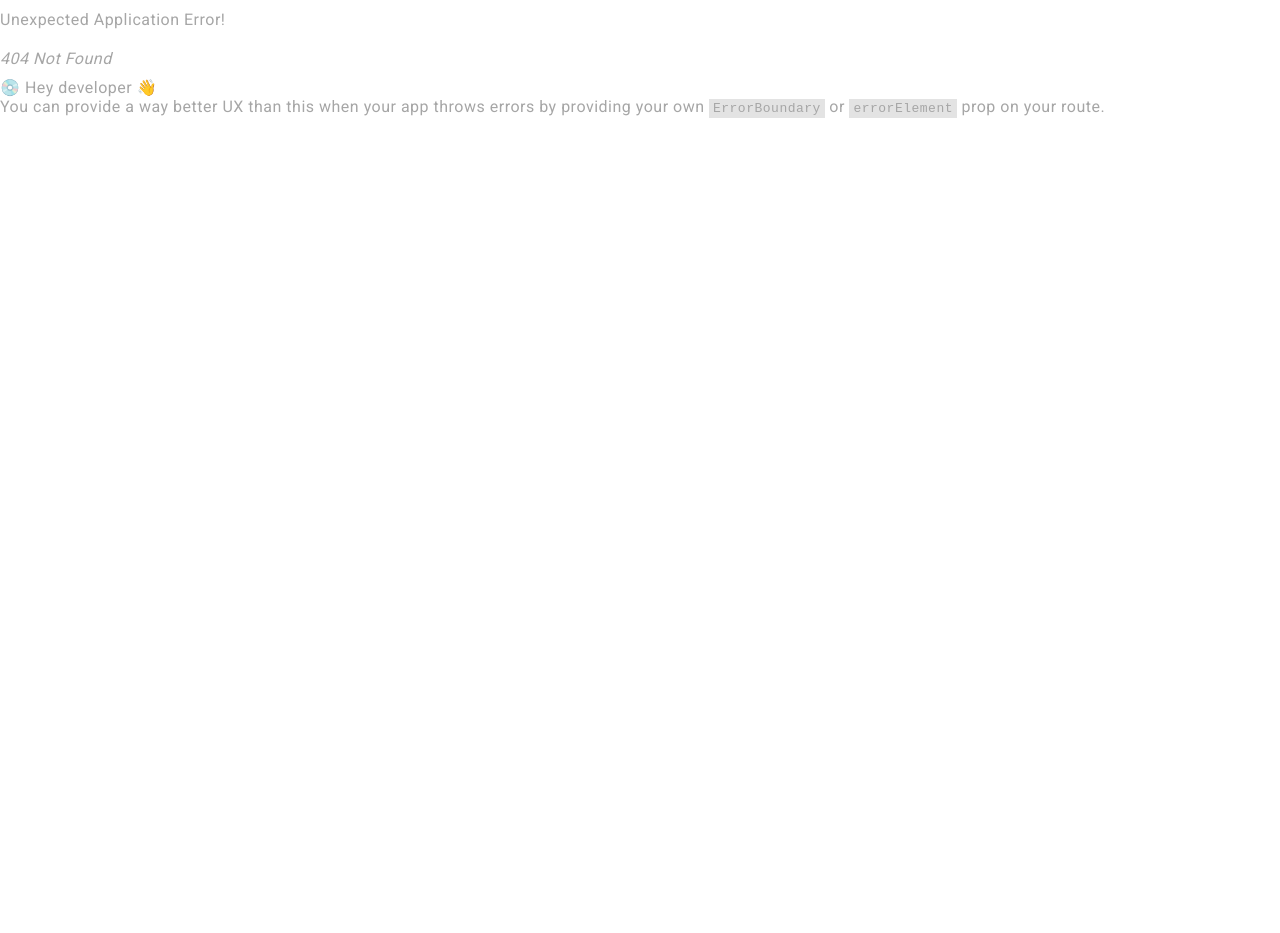
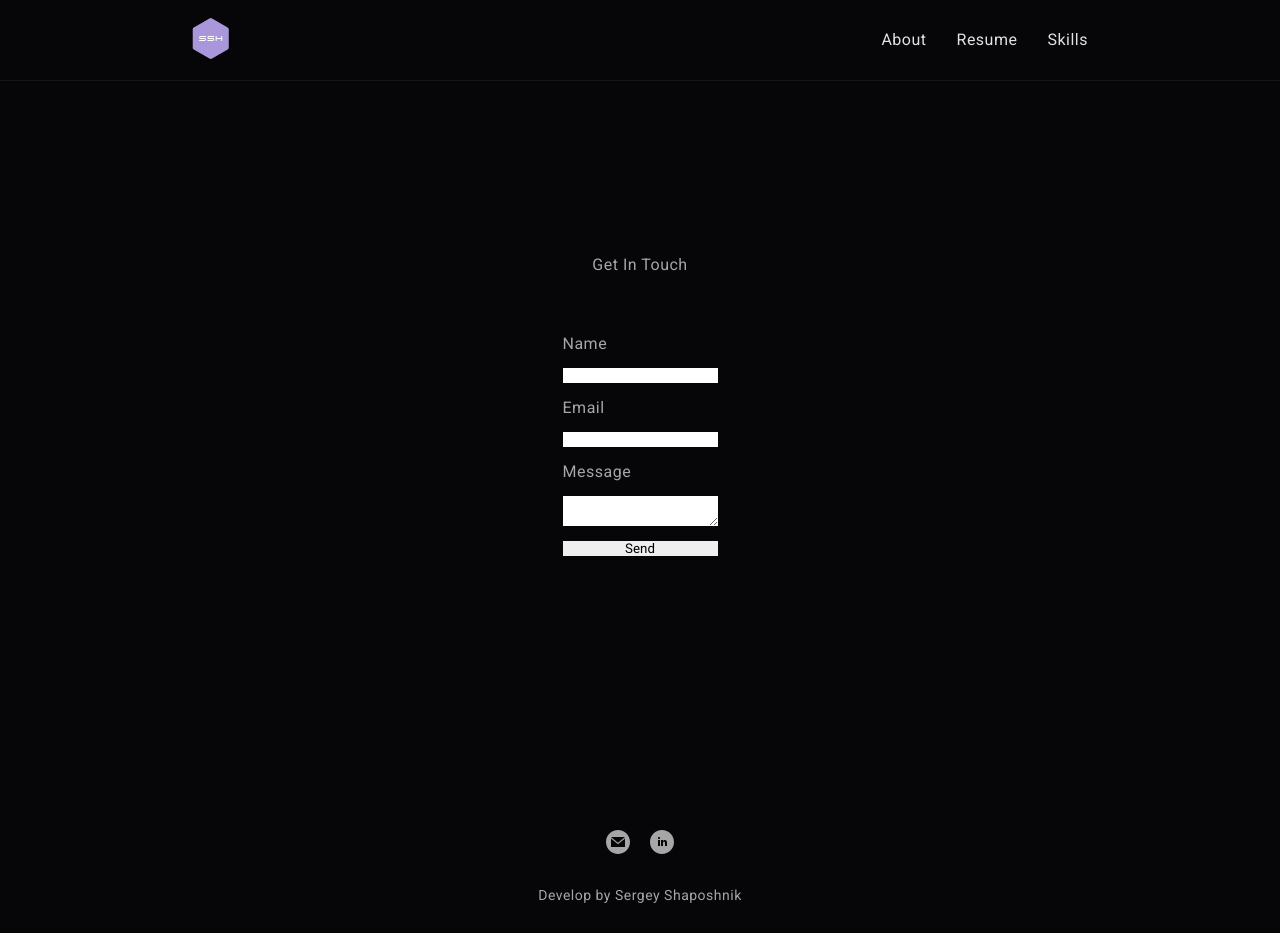
Before and after one commit to sergey-shapo/my-page, a React (Vite) app: page /contact in a window 1280 px wide. Before the commit this address had no page. Before the commit the page ends 800 px from the top, so only its background shows below. Built offline with nearby package versions, Linux system fonts and the light colour scheme; a web font is replaced by a local one.

Commit message:
Add lazyLoading

```diff
--- a/src/components/Footer/FooterStyled.tsx
+++ b/src/components/Footer/FooterStyled.tsx
@@ -7,6 +7,7 @@ const FooterStyled = styled.div`
   justify-content: center;
   color: ${(props) => props.theme.colors.txt.secondary};
   font-size: ${(props) => props.theme.fontSizes.extrasmall};
+  background-color: ${(props) => props.theme.colors.bg.primary};
   padding: 30px 0;
   gap: 30px;
 
--- a/src/components/Layout/Layout.tsx
+++ b/src/components/Layout/Layout.tsx
@@ -1,19 +1,18 @@
 import { Outlet } from "react-router-dom";
 import ContainerStyled from "../shared/ContainerStyled";
 import Header from "../Header/Header";
-import Main from "../Main/Main";
 import Footer from "../Footer/Footer";
-import ContactForm from "../ContactForm/ContactForm";
 
 const Layout = (): React.ReactElement => {
   return (
-    <ContainerStyled>
+    <>
       <Header />
-      <Outlet />
-      <Main />
-      <ContactForm></ContactForm>
+      <ContainerStyled>
+        <Outlet />
+        {/* <Main /> */}
+      </ContainerStyled>
       <Footer />
-    </ContainerStyled>
+    </>
   );
 };
 
--- a/src/pages/ContactPage.tsx
+++ b/src/pages/ContactPage/ContactPage.tsx
@@ -1,11 +1,11 @@
-import ContactForm from "../components/ContactForm/ContactForm";
+import ContactForm from "../../components/ContactForm/ContactForm";
 import ContactPageStyled from "./ContactPageStyled";
 
 const ContactPage = (): React.ReactElement => {
   return (
     <ContactPageStyled>
       <h1>Get In Touch</h1>
-      <ContactForm></ContactForm>
+      <ContactForm />
     </ContactPageStyled>
   );
 };
--- a/src/components/Main/Main.tsx
+++ b/src/pages/MainPage/MainPage.tsx
@@ -1,18 +1,18 @@
 import pic from "/SSHtransparent.avif";
 import cv from "/CV-Sergey-Shapo.pdf";
-import Button from "../Button/Button";
-import MainStyled from "./MainStyled";
-import Card from "../Card/Card";
+import MainPageStyled from "./MainPageStyled";
 import { education, experience } from "../../resume";
-import SectionHeading from "../SectionHeading/SectionHeading";
+import Button from "../../components/Button/Button";
+import SectionHeading from "../../components/SectionHeading/SectionHeading";
+import Card from "../../components/Card/Card";
 
-const Main = (): React.ReactElement => {
+const MainPage = (): React.ReactElement => {
   const handleDownloadCV = () => {
     window.open(cv, "_blank");
   };
 
   return (
-    <MainStyled>
+    <MainPageStyled>
       <section id="about" className="about-area">
         <div className="about-heading">
           <span>Hello</span>
@@ -157,8 +157,8 @@ const Main = (): React.ReactElement => {
         </div>
       </section>
       {/* <section className="portfolio">Portfolio</section> */}
-    </MainStyled>
+    </MainPageStyled>
   );
 };
 
-export default Main;
+export default MainPage;
--- a/src/components/Main/MainStyled.ts
+++ b/src/pages/MainPage/MainPageStyled.ts
@@ -1,6 +1,6 @@
 import styled from "styled-components";
 
-const MainStyled = styled.main`
+const MainPageStyled = styled.main`
   display: flex;
   flex-direction: column;
   align-items: center;
@@ -178,4 +178,4 @@ const MainStyled = styled.main`
   }
 `;
 
-export default MainStyled;
+export default MainPageStyled;
--- a/src/routers/appRouter/appRouter.tsx
+++ b/src/routers/appRouter/appRouter.tsx
@@ -2,6 +2,7 @@ import { RouteObject, createBrowserRouter } from "react-router-dom";
 import App from "../../components/App/App";
 
 import { Suspense } from "react";
+import { LazyContactPage, LazyMainPage } from "../lazyPages/lazyPages";
 
 const routes: RouteObject[] = [
   {
@@ -10,7 +11,19 @@ const routes: RouteObject[] = [
     children: [
       {
         path: "/",
-        element: <Suspense></Suspense>,
+        element: (
+          <Suspense>
+            <LazyMainPage />
+          </Suspense>
+        ),
+      },
+      {
+        path: "/contact",
+        element: (
+          <Suspense>
+            <LazyContactPage />
+          </Suspense>
+        ),
       },
     ],
   },
--- /dev/null
+++ b/src/routers/lazyPages/lazyPages.ts
@@ -0,0 +1,7 @@
+import { lazy } from "react";
+
+export const LazyContactPage = lazy(
+  () => import("../../pages/ContactPage/ContactPage")
+);
+
+export const LazyMainPage = lazy(() => import("../../pages/MainPage/MainPage"));
```
Also changed, not shown: src/pages/ContactPage/ContactPageStyled.ts (renamed from src/pages/ContactPageStyled.ts).
